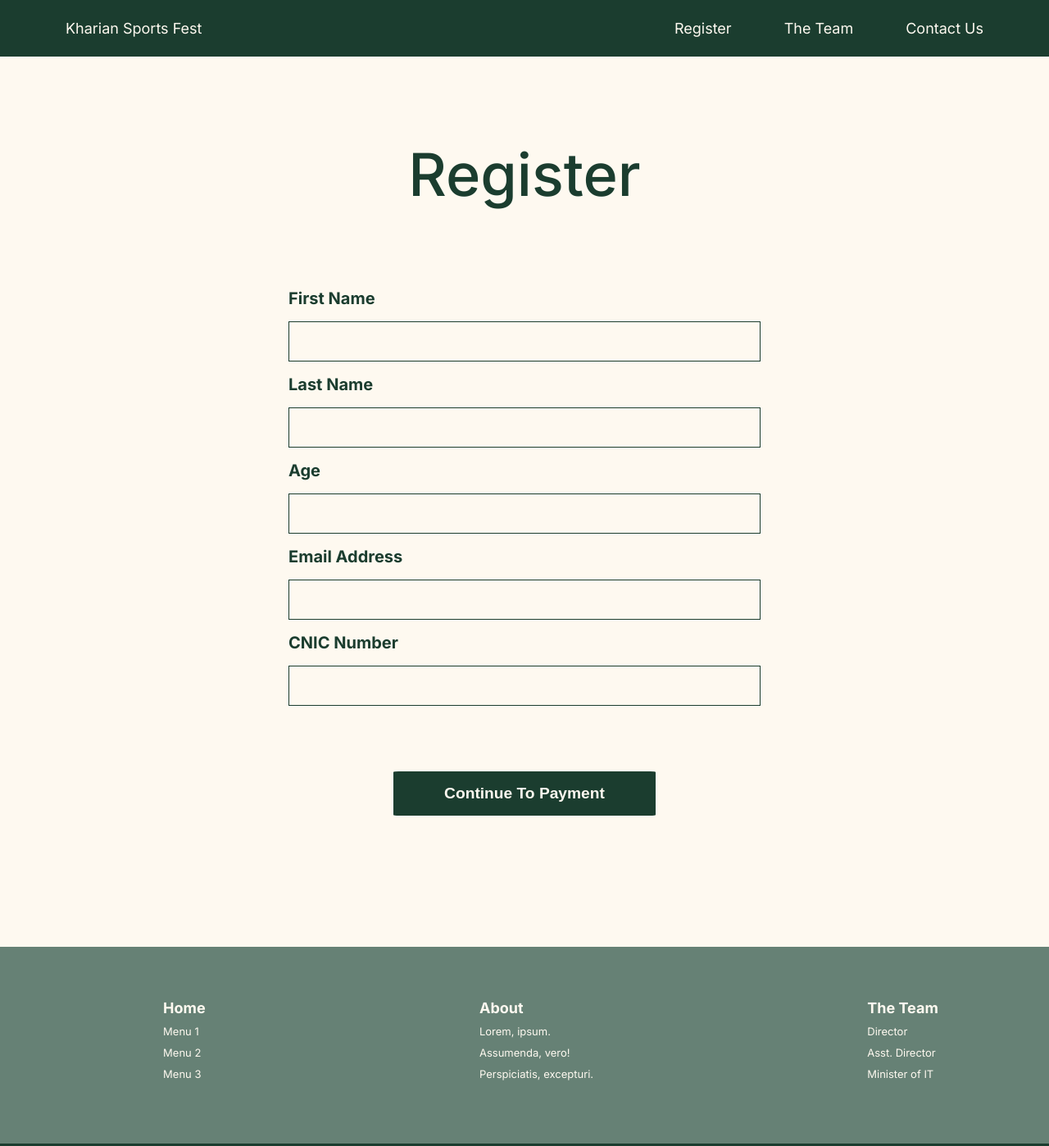
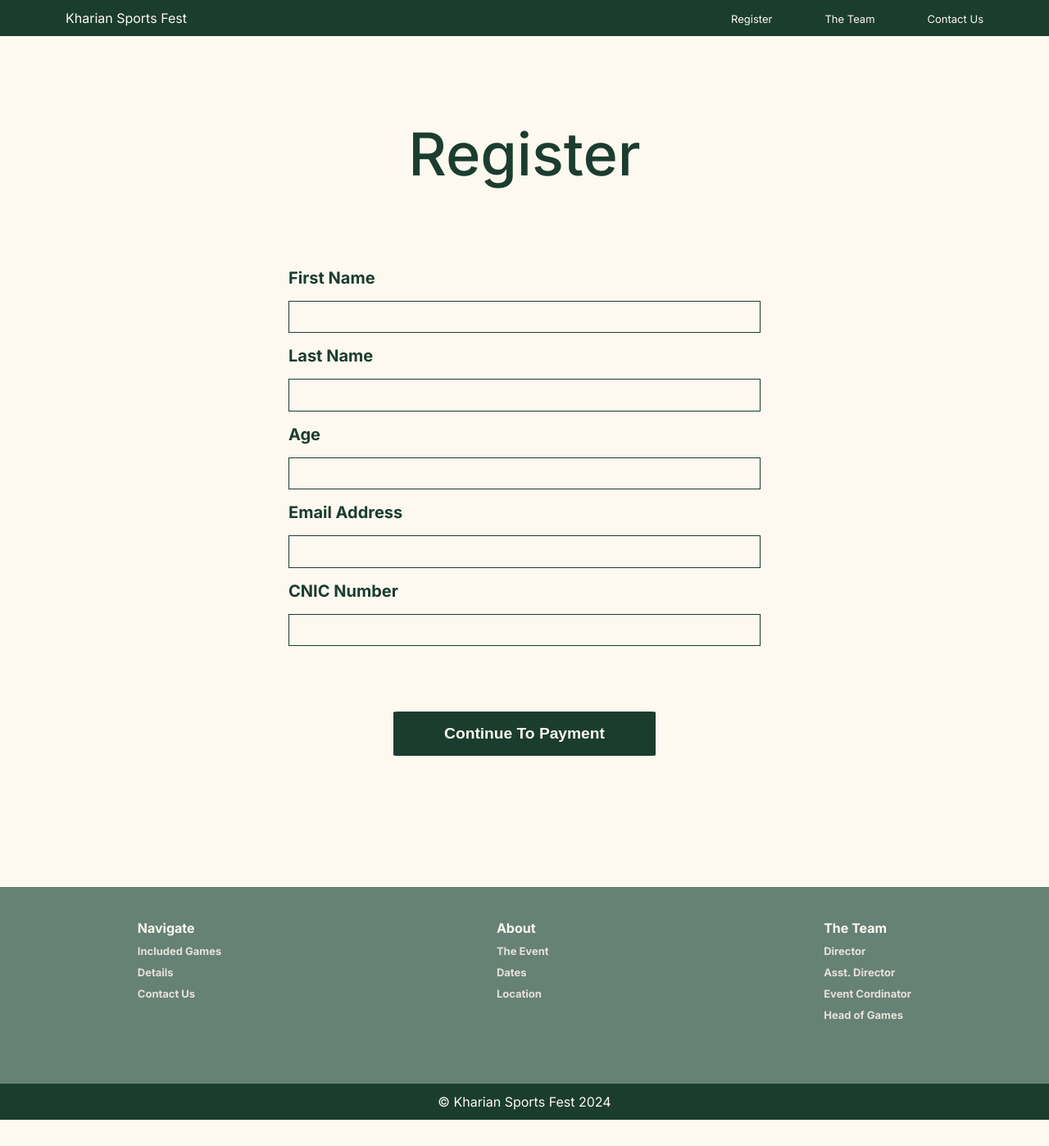
Before and after one commit to Afiyy/khariansportsfest, a plain HTML site: page registeration/index.html in a window 1280 px wide. Shown: the top 1398 px of the page at 82% size. After the commit the page ends 1366 px from the top, so only its background shows below. Drawn offline with Linux system fonts and the light colour scheme.

Commit message:
Updated margins and text contentx

```diff
--- a/registeration/index.html
+++ b/registeration/index.html
@@ -44,22 +44,25 @@
     <footer>
       <div class="long">
         <ul id="column">
-          <li>Home</li>
-          <li>Menu 1</li>
-          <li>Menu 2</li>
-          <li>Menu 3</li>
+          Navigate
+          <li>Included Games</li>
+          <li>Details</li>
+          <li>Contact Us</li>
+          <li></li>
         </ul>
         <ul id="column">
-          <li>About</li>
-          <li>Lorem, ipsum.</li>
-          <li>Assumenda, vero!</li>
-          <li>Perspiciatis, excepturi.</li>
+          About
+          <li>The Event</li>
+          <li>Dates</li>
+          <li>Location</li>
+          <li></li>
         </ul>
         <ul id="column">
-          <li>The Team</li>
+          The Team
           <li>Director</li>
           <li>Asst. Director</li>
-          <li>Minister of IT</li>
+          <li>Event Cordinator</li>
+          <li>Head of Games</li>
         </ul>
       </div>
       <div class="short"><p>© Kharian Sports Fest 2024</p></div>
--- a/registeration/style.css
+++ b/registeration/style.css
@@ -26,11 +26,16 @@ nav {
   text-align: center;
   display: flex;
   justify-content: space-between;
-  padding: 1.5rem 5rem;
+  align-items: baseline;
+  padding: 1.5vh 5rem;
 }
 
 nav > * {
-  font-size: large;
+  font-size: small;
+}
+
+nav > p {
+  font-size: medium;
 }
 
 ul {
@@ -40,8 +45,8 @@ ul {
   display: flex;
 }
 
-li {
-  padding-left: 4rem;
+nav > ul > li {
+  margin-left: 4rem;
 }
 
 form {
@@ -82,7 +87,7 @@ input {
 
 input:not([type="submit"]) {
   border: var(--color-accent) 1px solid;
-  padding: 1rem;
+  padding: 0.7rem;
 }
 
 input[type="submit"] {
@@ -105,7 +110,8 @@ footer > .long {
   min-height: 30vh;
   display: flex;
   justify-content: space-around;
-  padding-top: 5%;
+  align-items: flex-start;
+  padding-top: 5vh;
 }
 
 footer > .short {
@@ -118,15 +124,13 @@ footer > .short {
 ul#column {
   display: flex;
   flex-direction: column;
-}
-
-ul#column > li:first-child {
   margin-top: 0;
-  font-size: large;
+  font-size: medium;
   font-weight: bold;
 }
 
 ul#column > li {
   font-size: small;
   margin-top: 10px;
+  color: #e6e1da;
 }
```
